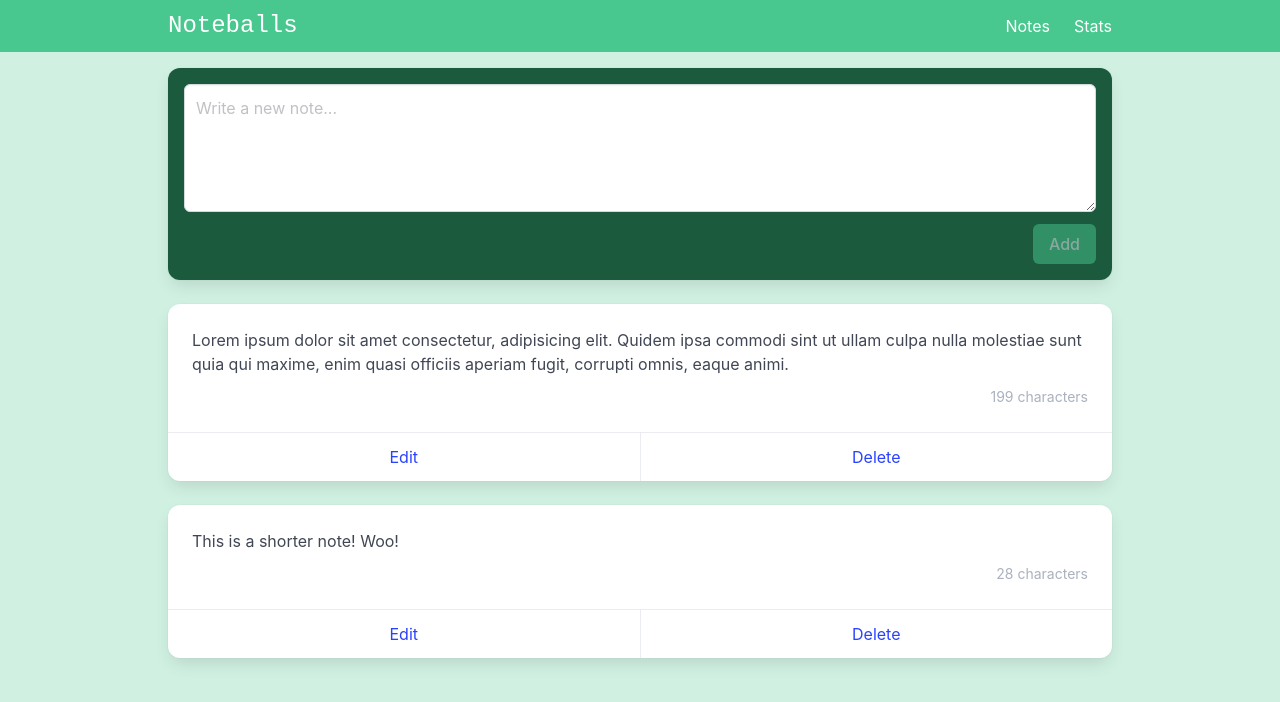
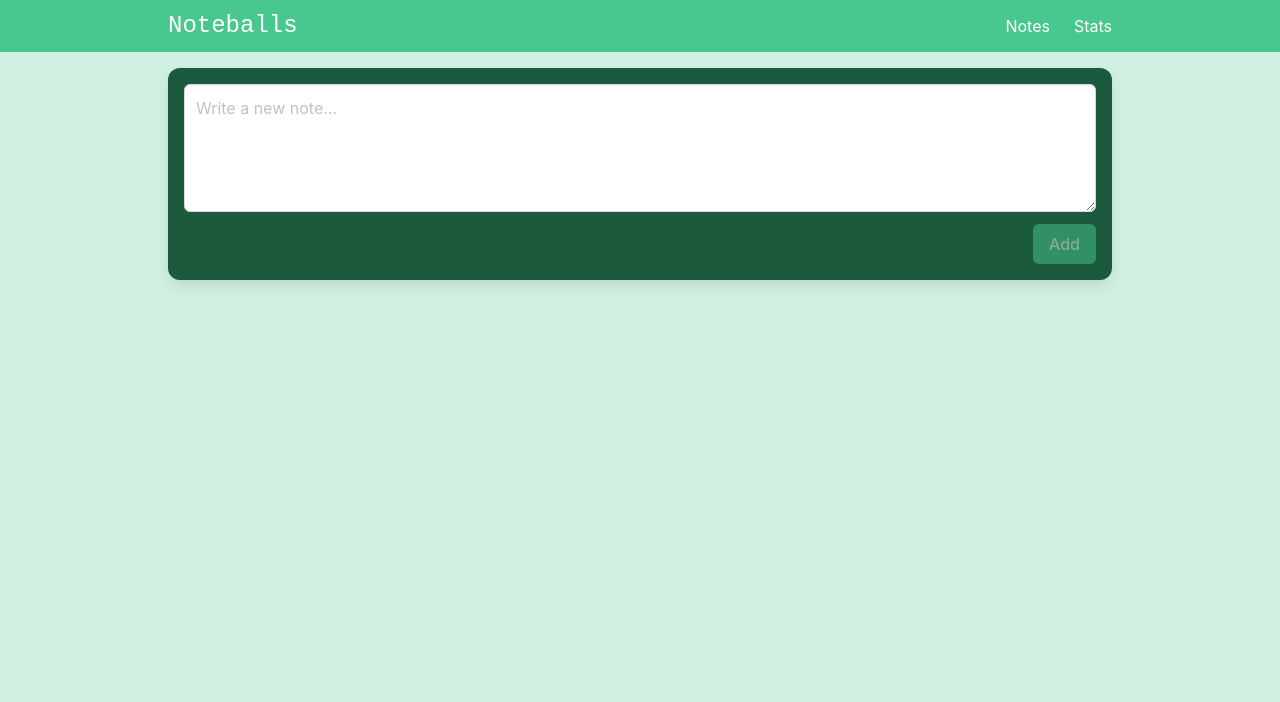
Before and after one commit to javiergranados/vue-composition-api-course, a Vue app: page / in a window 1280 px wide. Shown: the top 702 px of the page. Built offline with nearby package versions, Linux system fonts and the light colour scheme.

Commit message:
Install pinia and implement a note store

```diff
--- a/package.json
+++ b/package.json
@@ -17,6 +17,7 @@
   },
   "dependencies": {
     "bulma": "^1.0.1",
+    "pinia": "^2.1.7",
     "uuid": "^10.0.0",
     "vue": "^3.4.29",
     "vue-router": "^4.4.0"
--- a/src/main.ts
+++ b/src/main.ts
@@ -1,8 +1,12 @@
+import { createPinia } from 'pinia'
 import { createApp } from 'vue'
 import App from './App.vue'
 import './assets/main.css'
 import router from './router'
 
+const pinia = createPinia()
 const app = createApp(App)
+
 app.use(router)
+app.use(pinia)
 app.mount('#app')
--- /dev/null
+++ b/src/stores/notes.ts
@@ -0,0 +1,19 @@
+import { defineStore } from 'pinia'
+import { ref } from 'vue'
+import { Note } from '@/lib/definitions'
+
+export const useNoteStore = defineStore('notes', () => {
+  const notes = ref<Note[]>([])
+
+  function addNote(note: Note) {
+    notes.value.unshift(note)
+  }
+
+  function deleteNote(idToDelete: string) {
+    notes.value = notes.value.filter((note) => {
+      return note.id !== idToDelete
+    })
+  }
+
+  return { notes, addNote, deleteNote }
+})
--- a/src/views/NotesView.vue
+++ b/src/views/NotesView.vue
@@ -2,37 +2,25 @@
 import { v4 as uuidv4 } from 'uuid'
 import { ref } from 'vue'
 import Note from '@ui/Note.vue'
+import { useNoteStore } from '@/stores/notes'
 
-const notes = ref([
-  {
-    id: 'id1',
-    content:
-      'Lorem ipsum dolor sit amet consectetur, adipisicing elit. Quidem ipsa commodi sint ut ullam culpa nulla molestiae sunt quia qui maxime, enim quasi officiis aperiam fugit, corrupti omnis, eaque animi.',
-  },
-  {
-    id: 'id2',
-    content: 'This is a shorter note! Woo!',
-  },
-])
+const noteStore = useNoteStore()
 
-const newNote = ref('')
-const newNoteRef = ref<HTMLInputElement | null>(null)
+const note = ref('')
+const noteRef = ref<HTMLInputElement | null>(null)
 
 const addNote = () => {
-  let note = {
+  noteStore.addNote({
     id: uuidv4(),
-    content: newNote.value,
-  }
+    content: note.value,
+  })
 
-  notes.value.unshift(note)
-  newNote.value = ''
-  newNoteRef.value?.focus()
+  note.value = ''
+  noteRef.value?.focus()
 }
 
 const deleteNote = (idToDelete: string) => {
-  notes.value = notes.value.filter((note) => {
-    return note.id !== idToDelete
-  })
+  noteStore.deleteNote(idToDelete)
 }
 </script>
 
@@ -41,8 +29,8 @@ const deleteNote = (idToDelete: string) => {
     <div class="field">
       <div class="control">
         <textarea
-          ref="newNoteRef"
-          v-model="newNote"
+          ref="noteRef"
+          v-model="note"
           class="textarea"
           placeholder="Write a new note..."
         />
@@ -51,7 +39,7 @@ const deleteNote = (idToDelete: string) => {
     <div class="field is-grouped is-grouped-right">
       <div class="control">
         <button
-          :disabled="!newNote"
+          :disabled="!note"
           class="button is-link has-background-success"
           @click.prevent="addNote"
         >
@@ -61,9 +49,9 @@ const deleteNote = (idToDelete: string) => {
     </div>
   </div>
   <Note
-    v-for="note in notes"
-    :key="note.id"
-    :note="note"
+    v-for="n in noteStore.notes"
+    :key="n.id"
+    :note="n"
     @delete-note="deleteNote"
   />
 </template>
```
Also changed, not shown: 1 other file (tests, documents, lock files or other folders).
